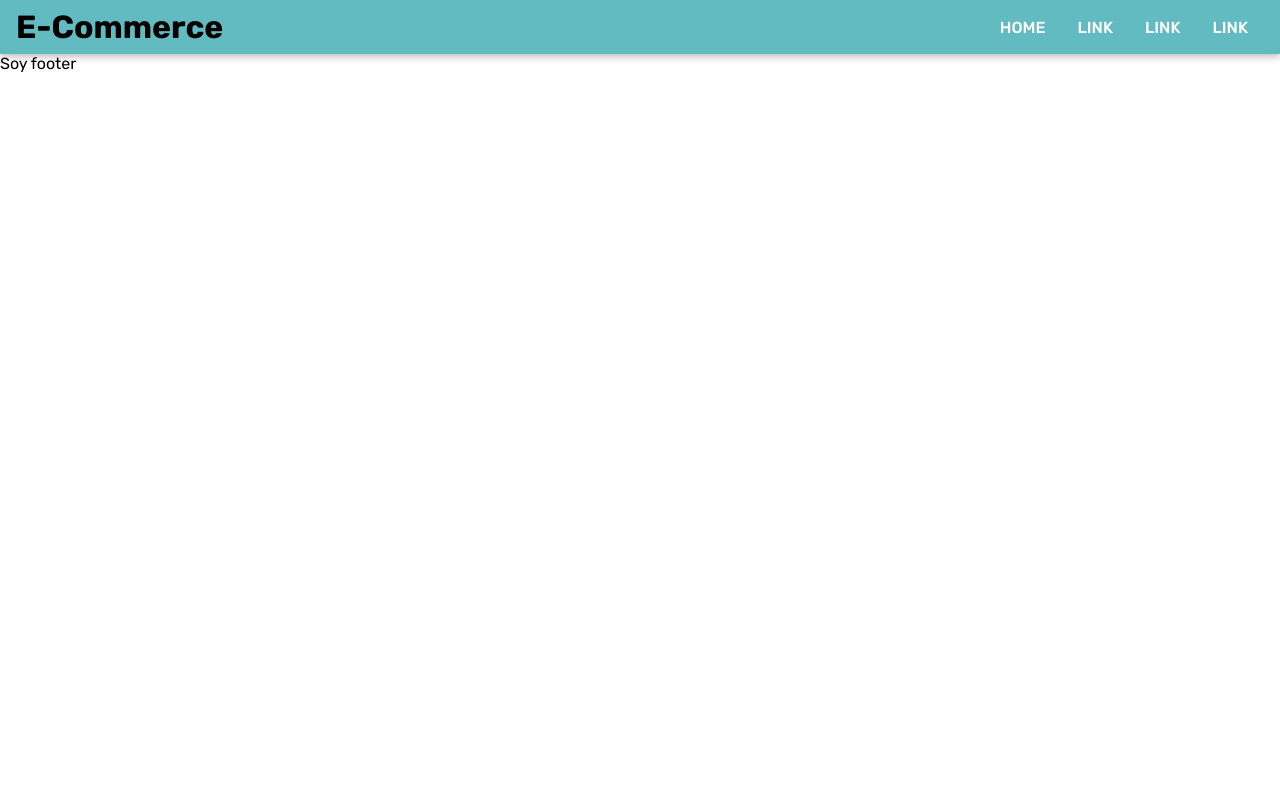
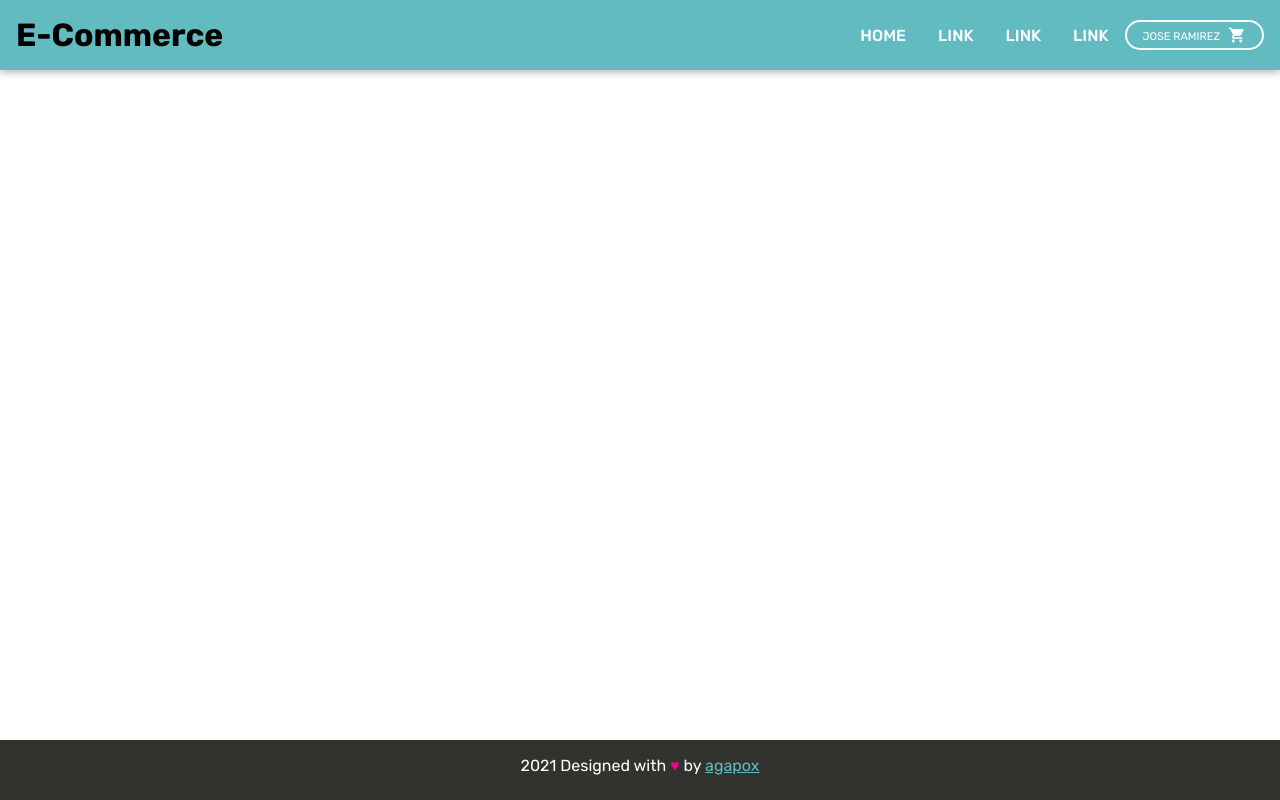
Before and after one commit to agapox/ecommerce-ramirez, a React (Create React App) app: page / in a window 1280 px wide. Built offline with nearby package versions, Linux system fonts and the light colour scheme.

Commit message:
feature: renaming nav to navbar, and fixing styles

```diff
--- a/public/index.html
+++ b/public/index.html
@@ -14,6 +14,7 @@
     <link rel="preconnect" href="https://fonts.googleapis.com">
     <link rel="preconnect" href="https://fonts.gstatic.com" crossorigin>
     <link href="https://fonts.googleapis.com/css2?family=Rubik:wght@300;400;500;700&display=swap" rel="stylesheet">
+    <link href="https://fonts.googleapis.com/icon?family=Material+Icons" rel="stylesheet">
     <title>React App</title>
   </head>
   <body>
--- a/src/App.js
+++ b/src/App.js
@@ -1,12 +1,18 @@
 import Header from "./components/Header/Header";
+import Footer from "./components/Footer/Footer";
 
 const App = () => {
+    const username = {
+        name: 'Jose',
+        lastname: 'Ramirez'
+    }
     return (
         <>
-            <Header/>
-            <footer>
-                <p>Soy footer</p>
-            </footer>
+            <Header username={username} />
+            <div id="main-container">
+
+            </div>
+            <Footer />
         </>
     )
 }
--- a/src/assets/styles/styles.css
+++ b/src/assets/styles/styles.css
@@ -16,5 +16,86 @@ Color1: #EC058E
 }
 
 html , body {
-  height: 100vh;
+  min-height: 100vh;
 }
+
+#main-header {
+  padding: 0.5rem 1rem;
+  height: 70px;
+  background-color: #62BBC1;
+  display: flex;
+  align-items: center;
+  justify-content: space-between;
+  box-shadow: 0 2px 8px rgba(0,0,0,0.3);
+}
+
+#main-header nav {
+  display: flex;
+  align-items: center;
+}
+
+#main-header nav a {
+  padding: 16px;
+  color: white;
+  font-weight: 500;
+  text-decoration: none;
+  text-transform: uppercase;
+}
+
+#main-header nav a:hover {
+  color: #010400;
+  transition: color .5s cubic-bezier(0.165, 0.84, 0.44, 1);
+}
+
+#main-header nav a.shopping-carg {
+  border: 2px solid;
+  border-radius: 50px;
+  padding: 4px 16px;
+  display: flex;
+  align-items: center;
+}
+
+#main-header nav a.shopping-carg .username {
+  font-size: 11px;
+  font-weight: 400;
+  padding-right: 8px;
+  margin-top: 2px;
+}
+
+#main-header nav a.shopping-carg .material-icons {
+  font-size: 18px;
+}
+
+#main-container {
+  min-height: calc(100vh - 70px - 60px);
+  height: 100%;
+}
+
+footer {
+  height: 60px;
+  background-color: #30332E;
+  color: #ffffff;
+  padding: 16px;
+}
+
+footer #copyright {
+  text-align: center;
+}
+
+footer #copyright span {
+  color: #EC058E;
+}
+
+footer #copyright a {
+  color: #62BBC1;
+
+}
+
+footer #copyright a:hover {
+  color: #EC058E;
+
+}
+
+footer nav a:hover {
+  color: #62BBC1;
+}
--- /dev/null
+++ b/src/components/Footer/Footer.js
@@ -0,0 +1,13 @@
+const Footer = () => {
+  let currentYear = new Date()
+  currentYear = currentYear.getFullYear()
+  return (
+    <footer>
+      <div id="copyright">
+      { currentYear } Designed with <span className="heart">&hearts;</span> by <a href="./">agapox</a>
+      </div>
+    </footer>
+  )
+}
+
+export default Footer
--- a/src/components/Header/Header.css
+++ /dev/null
@@ -1,16 +0,0 @@
-#main-header {
-  padding: 0.5rem 1rem;
-  background-color: #62BBC1;
-  display: flex;
-  align-items: center;
-  justify-content: space-between;
-  box-shadow: 0 2px 8px rgba(0,0,0,0.3);
-}
-
-nav a {
-  padding: 16px;
-  color: white;
-  font-weight: 500;
-  text-decoration: none;
-  text-transform: uppercase;
-}
--- a/src/components/Header/Header.js
+++ b/src/components/Header/Header.js
@@ -1,15 +1,10 @@
-import './Header.css';
+import NavBar from "../NavBar/NavBar";
 
-const Header = () => {
+const Header = ({ username }) => {
     return (
         <header id="main-header" className="clase1 clase2" >
             <h1>E-Commerce</h1>
-            <nav>
-                <a href="./">home</a>
-                <a href="./">link</a>
-                <a href="./">link</a>
-                <a href="./">link</a>
-            </nav>
+            <NavBar username={username} />
         </header>
     )
 }
--- /dev/null
+++ b/src/components/NavBar/NavBar.js
@@ -0,0 +1,19 @@
+const NavBar = ({username}) => {
+    const { name, lastname } = username
+    return (
+        <nav>
+            <a href="./">home</a>
+            <a href="./">link</a>
+            <a href="./">link</a>
+            <a href="./">link</a>
+            <a className="shopping-carg" href="./">
+                <span className="username">{name} {lastname}</span>
+                <span className="material-icons">
+                    shopping_cart
+                </span>
+            </a>
+        </nav>
+    )
+}
+
+export default NavBar
```
